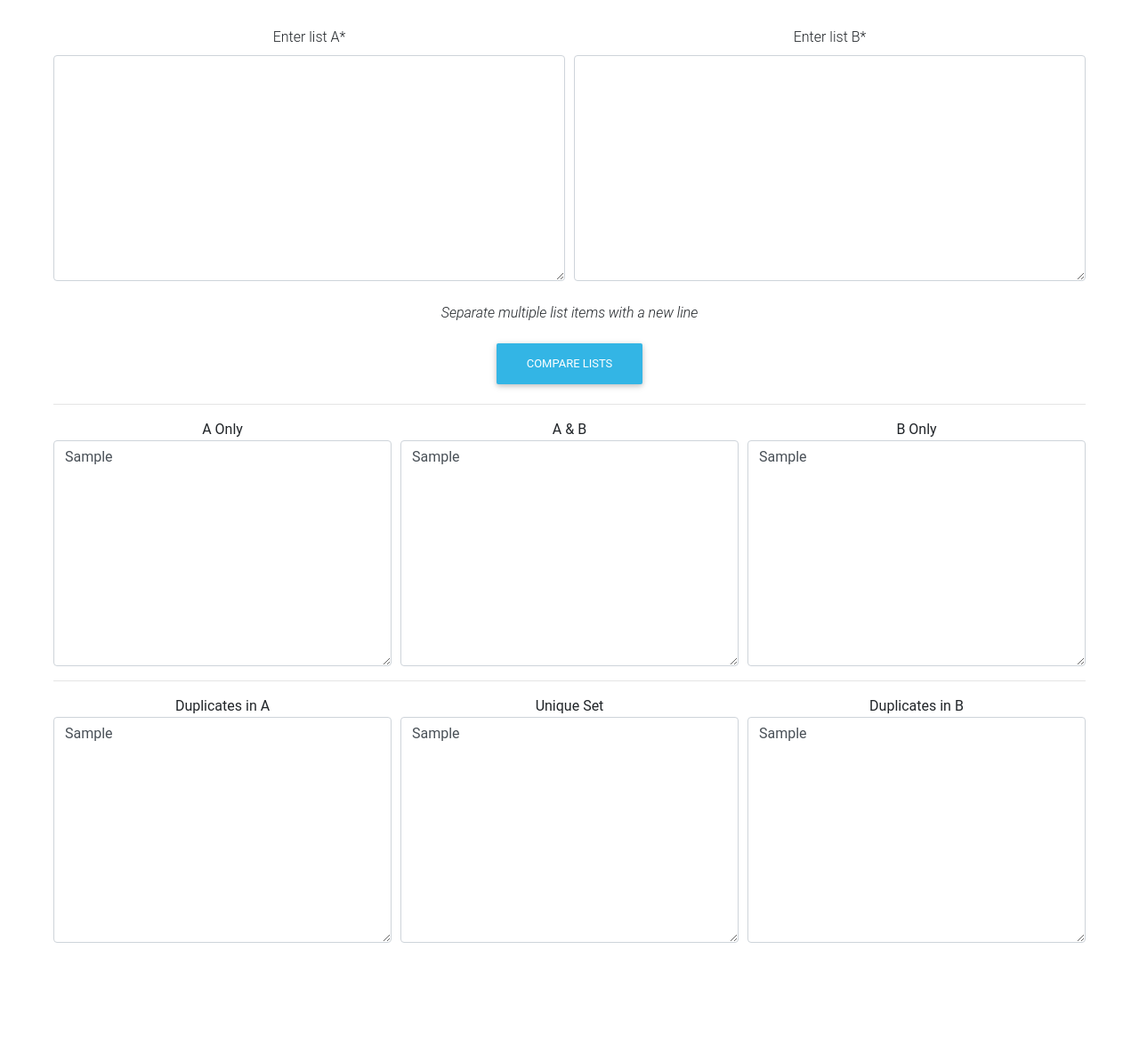
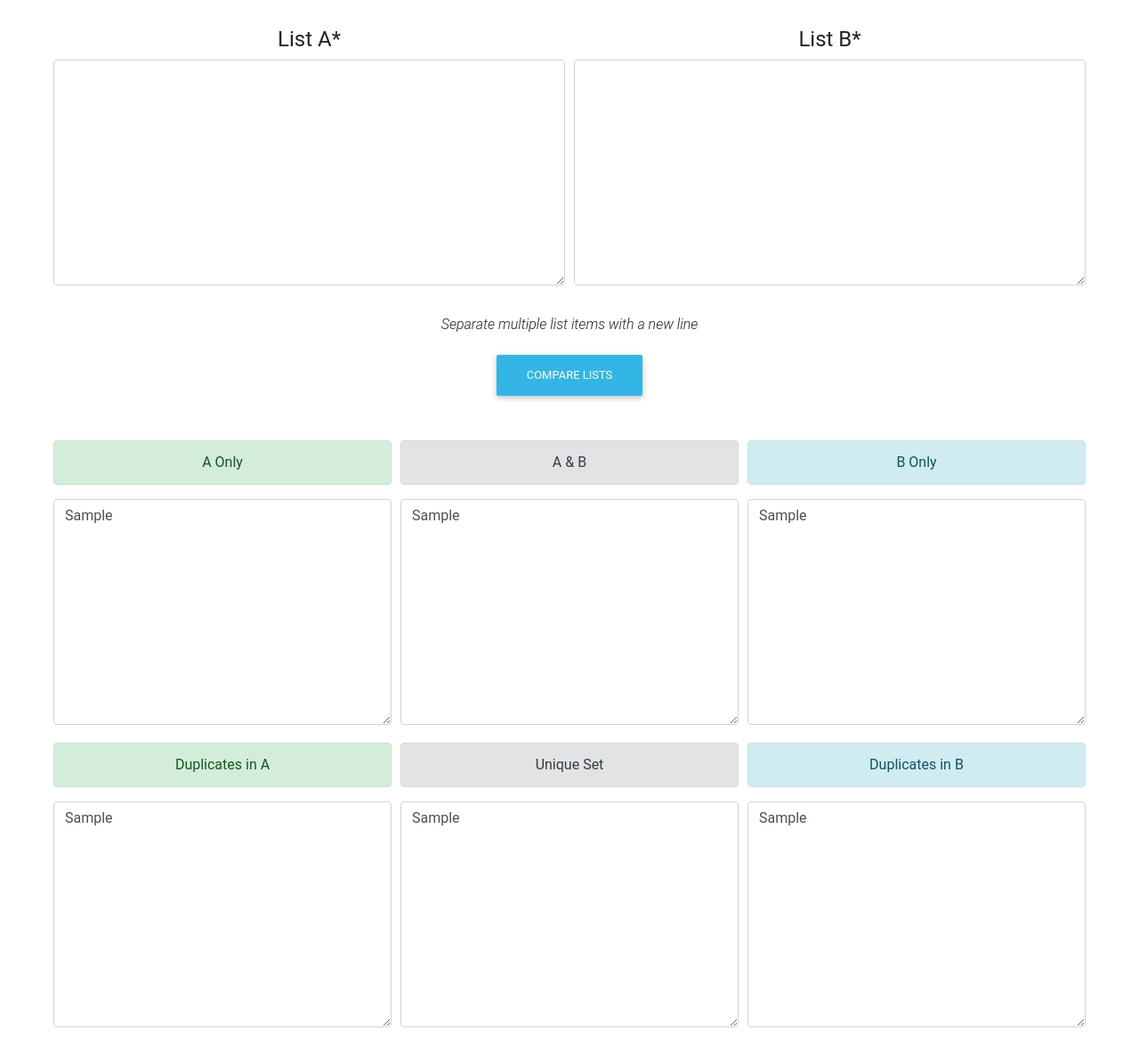
Before and after one commit to emilyyleung/django_toolbox, a Django app: template django_project/list_difference/templates/list_difference/form_custom_textarea.html in a window 1280 px wide. Shown: the whole page at 89% size. Before the commit the page ends 1060 px from the top, so only its background shows below. Run offline with Django 3.2, Linux system fonts and the light colour scheme; tables that the repository leaves empty hold one stand-in row (values such as "Sample post"); the template is opened without the code that fills it: values that come from a table or form of the project are taken from there, most other values are stand-ins (such as "Sample title", 1, 10 or a date in 2020); some libraries are stand-ins or nearby versions.

Commit message:
Styling List Checker

```diff
--- a/django_project/list_difference/forms.py
+++ b/django_project/list_difference/forms.py
@@ -6,8 +6,8 @@ class ListCheckerForm(forms.Form):
     # listA = forms.CharField(widget=forms.Textarea(attrs={'rows':10, 'cols':100}), label="Enter list A", max_length=99999) # If you want to control rows and columns
     # listB = forms.CharField(widget=forms.Textarea(attrs={'rows':10, 'cols':100}), label="Enter list B", max_length=99999)
 
-    listA = forms.CharField(widget=forms.Textarea(attrs={'class': 'form-control', 'id': 'exampleFormControlTextarea3'}), label="Enter list A", max_length=99999)
-    listB = forms.CharField(widget=forms.Textarea(attrs={'class': 'form-control', 'id': 'exampleFormControlTextarea3'}	), label="Enter list B", max_length=99999)
+    listA = forms.CharField(widget=forms.Textarea(attrs={'class': 'form-control', 'id': 'exampleFormControlTextarea3'}), label="List A", max_length=99999)
+    listB = forms.CharField(widget=forms.Textarea(attrs={'class': 'form-control', 'id': 'exampleFormControlTextarea3'}	), label="List B", max_length=99999)
 
     def __init__(self, *args, **kwargs):
         super().__init__(*args, **kwargs)
--- a/django_project/list_difference/templates/list_difference/form_custom_textarea.html
+++ b/django_project/list_difference/templates/list_difference/form_custom_textarea.html
@@ -9,10 +9,10 @@
 	        {% csrf_token %}
 	        <div class="form-row">
 	        	<div style="text-align: center" class="form-group col-md-6 mb-0">
-	        		{{ form.listA|as_crispy_field }}
+	        		<h4><b>{{ form.listA|as_crispy_field }}</b></h4>
 	        	</div>
 	        	<div style="text-align: center" class="form-group col-md-6 mb-0">
-	        		{{ form.listB|as_crispy_field }}
+	        		<h4><b>{{ form.listB|as_crispy_field }}</b></h4>
 	        	</div>
 	        </div>
 	        <br/>
@@ -25,36 +25,34 @@
 
 
 		{% if out %}
-			<hr/>
+			<br/>
 
 			<div class="form-row">
-				<div class="form-group col-md-4 mb-0">
-					<div style="text-align: center"><b>A Only</b><br/></div>
+				<div class="form-group col-md-4 mb-0" style="padding-top: 20px">
+					<div class="alert alert-success" style="text-align: center"><b>A Only</b><br/></div>
 					<textarea class="form-control" id="exampleFormControlTextarea3" cols="40" rows="10">{{ out.A_Only }}</textarea>
 				</div>
-				<div class="form-group col-md-4 mb-0">
-					<div style="text-align: center"><b>A & B</b><br/></div>
+				<div class="form-group col-md-4 mb-0" style="padding-top: 20px">
+					<div class="alert alert-secondary" style="text-align: center;"><b>A & B</b><br/></div>
 					<textarea class="form-control" id="exampleFormControlTextarea3" cols="40" rows="10">{{ out.A_B }}</textarea>
 				</div>
-				<div class="form-group col-md-4 mb-0">
-					<div style="text-align: center"><b>B Only</b><br/></div>
+				<div class="form-group col-md-4 mb-0" style="padding-top: 20px">
+					<div class="alert alert-info" style="text-align: center"><b>B Only</b><br/></div>
 					<textarea class="form-control" id="exampleFormControlTextarea3" cols="40" rows="10">{{ out.B_Only }}</textarea>
 				</div>
 			</div>
 
-			<hr/>
-
 			<div class="form-row">
-				<div class="form-group col-md-4 mb-0">
-					<div style="text-align: center"><b>Duplicates in A</b><br/></div>
+				<div class="form-group col-md-4 mb-0" style="padding-top: 20px">
+					<div class="alert alert-success" style="text-align: center"><b>Duplicates in A</b><br/></div>
 					<textarea class="form-control" id="exampleFormControlTextarea3" cols="40" rows="10">{{ out.Dup_A }}</textarea>
 				</div>
-				<div class="form-group col-md-4 mb-0">
-					<div style="text-align: center"><b>Unique Set</b><br/></div>
+				<div class="form-group col-md-4 mb-0" style="padding-top: 20px">
+					<div class="alert alert-secondary" style="text-align: center"><b>Unique Set</b><br/></div>
 					<textarea class="form-control" id="exampleFormControlTextarea3" cols="40" rows="10">{{ out.Set_AB }}</textarea>
 				</div>
-				<div class="form-group col-md-4 mb-0">
-					<div style="text-align: center"><b>Duplicates in B</b><br/></div>
+				<div class="form-group col-md-4 mb-0" style="padding-top: 20px">
+					<div class="alert alert-info" style="text-align: center"><b>Duplicates in B</b><br/></div>
 					<textarea class="form-control" id="exampleFormControlTextarea3" cols="40" rows="10">{{ out.Dup_B }}</textarea>
 				</div>
 			</div>
```
